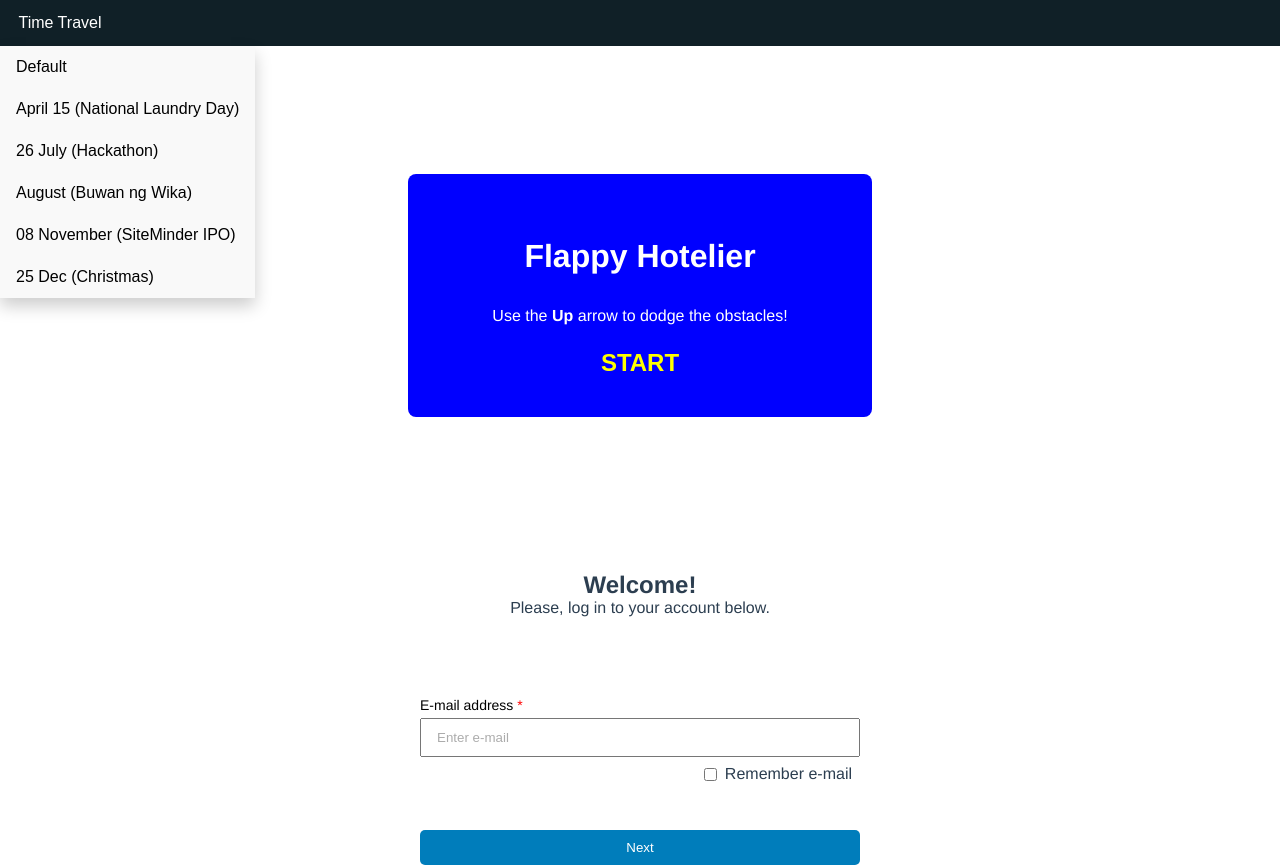
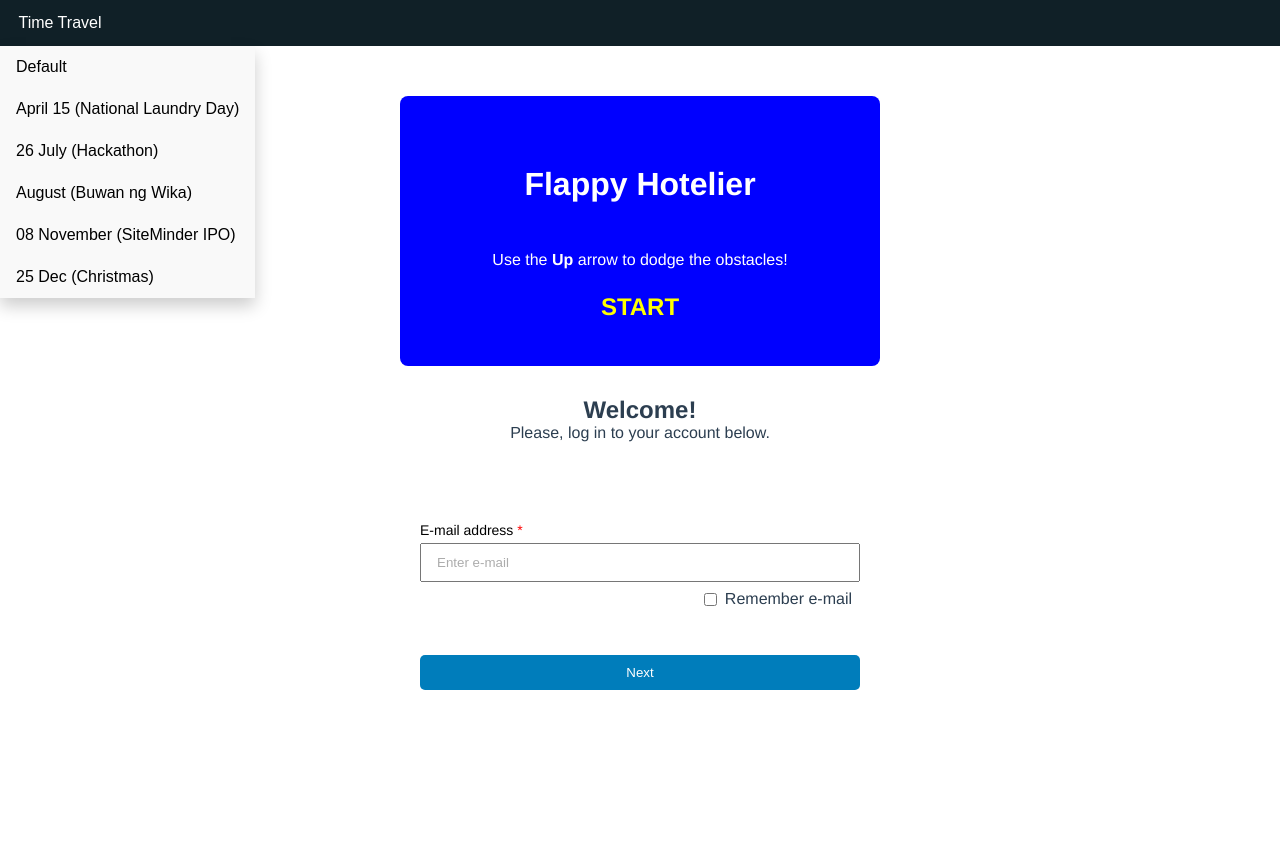
Before and after one commit to ernieay/sm-login-hackathon-22, a Vue app: page /au-game in a window 1280 px wide. After the commit the page ends 800 px from the top, so only its background shows below. Built offline with nearby package versions, Linux system fonts and the light colour scheme.

Commit message:
AuGame - Style Fixes

```diff
--- a/src/views/AuGameView.vue
+++ b/src/views/AuGameView.vue
@@ -5,7 +5,7 @@
       <p>Use the <strong>Up</strong> arrow to dodge the obstacles!</p>
       <button @click="onStartClick">Start</button>
     </div>
-    <canvas id="game-canvas" class="workspace" :class="{ started: started }"></canvas>
+    <canvas id="game-canvas" :class="{ started: started }"></canvas>
   </div>
 </template>
 
@@ -38,7 +38,7 @@ export default {
 
         myGamePiece = new component(PLAYER_SIZE, PLAYER_SIZE, "red", 10, 120, 'player');
         myGamePiece.gravity = 0.05;
-        myScore = new component("30px", "Consolas", "black", 370, 40, "text");
+        myScore = new component("30px", "Arial", "black", 370, 40, "text");
       }
 
       myGameArea = {
@@ -217,6 +217,12 @@ export default {
 }
 </script>
 <style scoped>
+.au-game {
+  margin-top: 50px;
+  max-height: 270px;
+  overflow: hidden;
+}
+
 #game-canvas {
   visibility: hidden;
   height: 0;
@@ -228,14 +234,17 @@ export default {
 }
 
 .instruction {
-  width: 400px;
-  margin-top: 128px;
+  width: 480px;
+  height: 270px;
   margin-left: auto;
   margin-right: auto;
   background: blue;
-  padding: 32px;
   border-radius: 8px;
   color: white;
+  display: flex;
+  align-items: center;
+  flex-direction: column;
+  justify-content: center;
 }
 
 .instruction button {
@@ -248,6 +257,7 @@ export default {
   font-size: 24px;
   text-transform: uppercase;
   cursor: pointer;
+  font-family: 'Avenir', Helvetica, Arial, sans-serif;
 }
 
 .instruction button:hover {
```
